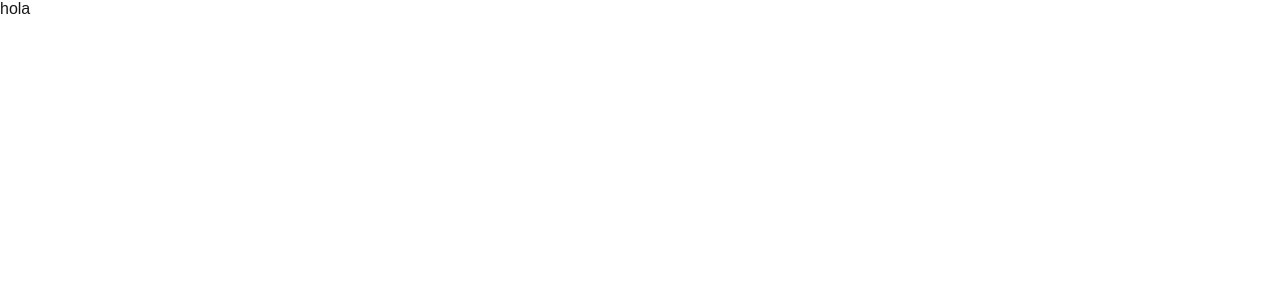
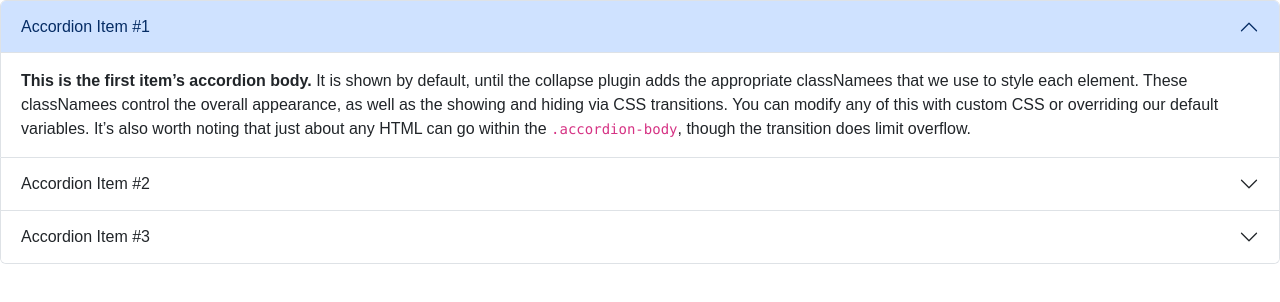
Before and after one commit to DaniP-Dev/Servi-Crep, a Next.js app: page / in a window 1280 px wide. Shown: the top 302 px of the page. Built offline with nearby package versions, Linux system fonts and the light colour scheme.

Commit message:
seo y bootstrap instalados

```diff
--- a/src/app/globals.css
+++ b/src/app/globals.css
@@ -1,3 +1,5 @@
+@import 'bootstrap/dist/css/bootstrap.min.css';
+
 :root {
   --background: #ffffff;
   --foreground: #171717;
--- a/src/app/layout.tsx
+++ b/src/app/layout.tsx
@@ -1,6 +1,7 @@
 import type { Metadata } from "next";
 import { Geist, Geist_Mono } from "next/font/google";
 import "./globals.css";
+import Script from "next/script";
 
 const geistSans = Geist({
   variable: "--font-geist-sans",
@@ -26,6 +27,7 @@
     <html lang="en">
       <body className={`${geistSans.variable} ${geistMono.variable}`}>
         {children}
+        <Script src="https://cdn.jsdelivr.net/npm/bootstrap@5.3.3/dist/js/bootstrap.bundle.min.js" strategy="afterInteractive" />
       </body>
     </html>
   );
--- a/src/app/page.tsx
+++ b/src/app/page.tsx
@@ -12,5 +12,100 @@
 };
 
 export default function Home() {
-  return <div>hola</div>;
+  return (
+    <div>
+      <div className="accordion" id="accordionExample">
+        <div className="accordion-item">
+          <h2 className="accordion-header">
+            <button
+              className="accordion-button"
+              type="button"
+              data-bs-toggle="collapse"
+              data-bs-target="#collapseOne"
+              aria-expanded="true"
+              aria-controls="collapseOne"
+            >
+              Accordion Item #1
+            </button>
+          </h2>
+          <div
+            id="collapseOne"
+            className="accordion-collapse collapse show"
+            data-bs-parent="#accordionExample"
+          >
+            <div className="accordion-body">
+              <strong>This is the first item’s accordion body.</strong> It is
+              shown by default, until the collapse plugin adds the appropriate
+              classNamees that we use to style each element. These classNamees control
+              the overall appearance, as well as the showing and hiding via CSS
+              transitions. You can modify any of this with custom CSS or
+              overriding our default variables. It’s also worth noting that just
+              about any HTML can go within the <code>.accordion-body</code>,
+              though the transition does limit overflow.
+            </div>
+          </div>
+        </div>
+        <div className="accordion-item">
+          <h2 className="accordion-header">
+            <button
+              className="accordion-button collapsed"
+              type="button"
+              data-bs-toggle="collapse"
+              data-bs-target="#collapseTwo"
+              aria-expanded="false"
+              aria-controls="collapseTwo"
+            >
+              Accordion Item #2
+            </button>
+          </h2>
+          <div
+            id="collapseTwo"
+            className="accordion-collapse collapse"
+            data-bs-parent="#accordionExample"
+          >
+            <div className="accordion-body">
+              <strong>This is the second item’s accordion body.</strong> It is
+              hidden by default, until the collapse plugin adds the appropriate
+              classNamees that we use to style each element. These classNamees control
+              the overall appearance, as well as the showing and hiding via CSS
+              transitions. You can modify any of this with custom CSS or
+              overriding our default variables. It’s also worth noting that just
+              about any HTML can go within the <code>.accordion-body</code>,
+              though the transition does limit overflow.
+            </div>
+          </div>
+        </div>
+        <div className="accordion-item">
+          <h2 className="accordion-header">
+            <button
+              className="accordion-button collapsed"
+              type="button"
+              data-bs-toggle="collapse"
+              data-bs-target="#collapseThree"
+              aria-expanded="false"
+              aria-controls="collapseThree"
+            >
+              Accordion Item #3
+            </button>
+          </h2>
+          <div
+            id="collapseThree"
+            className="accordion-collapse collapse"
+            data-bs-parent="#accordionExample"
+          >
+            <div className="accordion-body">
+              <strong>This is the third item’s accordion body.</strong> It is
+              hidden by default, until the collapse plugin adds the appropriate
+              classNamees that we use to style each element. These classNamees control
+              the overall appearance, as well as the showing and hiding via CSS
+              transitions. You can modify any of this with custom CSS or
+              overriding our default variables. It’s also worth noting that just
+              about any HTML can go within the <code>.accordion-body</code>,
+              though the transition does limit overflow.
+            </div>
+          </div>
+        </div>
+      </div>
+    </div>
+  );
 }
```
